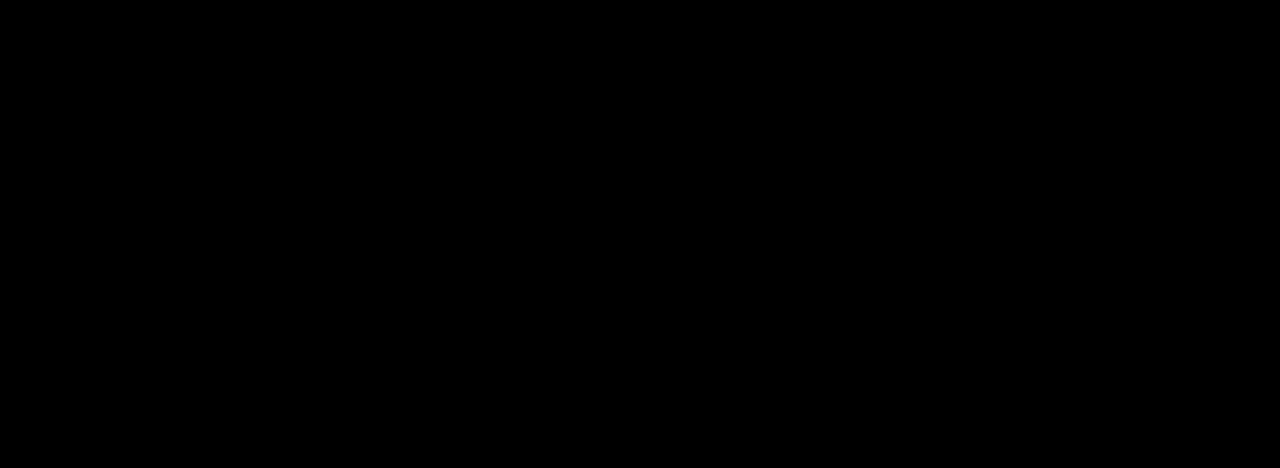
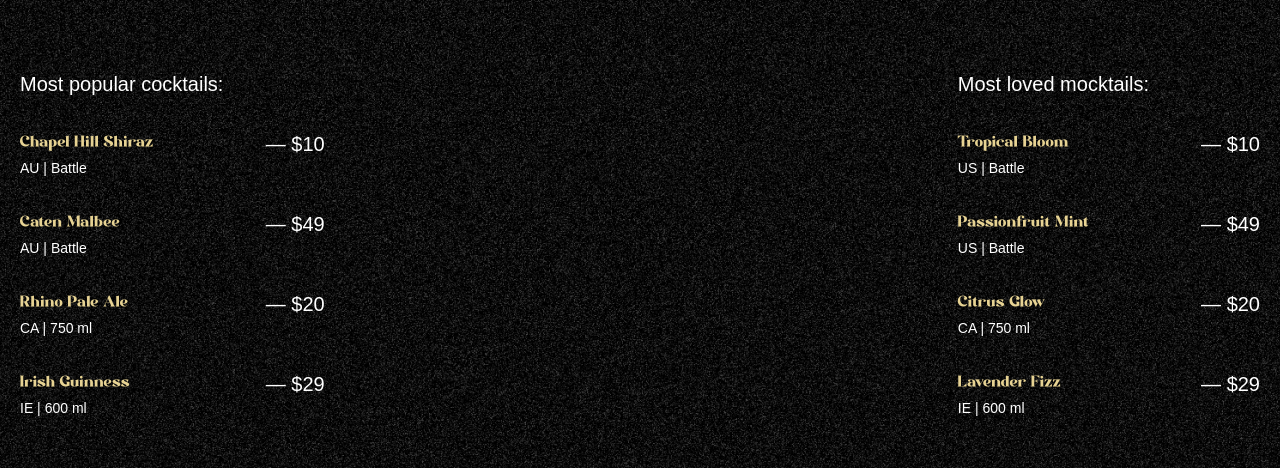
Before and after one commit to ataberkakkan/gsap-landing-page, a React (Vite) app: page / in a window 1280 px wide. Shown: the part 890-1358 px from the top of the page. Built offline with nearby package versions, Linux system fonts and the light colour scheme; a web font is replaced by a local one.

Commit message:
Cocktails Section

```diff
--- a/src/App.jsx
+++ b/src/App.jsx
@@ -2,6 +2,7 @@
 import { ScrollTrigger, SplitText } from "gsap/all";
 import Navbar from "./components/Navbar";
 import Hero from "./components/Hero";
+import Cocktails from "./components/Cocktails";
 
 gsap.registerPlugin(ScrollTrigger, SplitText);
 
@@ -10,7 +11,7 @@
     <main>
       <Navbar />
       <Hero />
-      <div className="h-dvh bg-black"></div>
+      <Cocktails />
     </main>
   );
 };
--- /dev/null
+++ b/src/components/Cocktails.jsx
@@ -0,0 +1,82 @@
+import { useGSAP } from "@gsap/react";
+import { cocktailLists, mockTailLists } from "../constants";
+import gsap from "gsap";
+
+const Cocktails = () => {
+  useGSAP(() => {
+    const parallaxTimeline = gsap.timeline({
+      scrollTrigger: {
+        trigger: "#cocktails",
+        start: "top 30%",
+        end: "bottom 80%",
+        scrub: true,
+      },
+    });
+
+    parallaxTimeline
+      .from("#c-left-leaf", {
+        x: -100,
+        y: 100,
+      })
+      .from("#c-right-leaf", {
+        x: 100,
+        y: 100,
+      });
+  });
+
+  return (
+    <section id="cocktails" className="noisy">
+      <img
+        src="/images/cocktail-left-leaf.png"
+        alt="left-leaf"
+        id="c-left-leaf"
+      />
+
+      <img
+        src="/images/cocktail-right-leaf.png"
+        alt="right-leaf"
+        id="c-right-leaf"
+      />
+
+      <div className="list">
+        <div className="popular">
+          <h2>Most popular cocktails:</h2>
+
+          <ul>
+            {cocktailLists.map(({ name, country, detail, price }) => (
+              <li key={name}>
+                <div className="md:me-28">
+                  <h3>{name}</h3>
+                  <p>
+                    {country} | {detail}
+                  </p>
+                </div>
+                <span>— {price}</span>
+              </li>
+            ))}
+          </ul>
+        </div>
+
+        <div className="loved">
+          <h2>Most loved mocktails:</h2>
+
+          <ul>
+            {mockTailLists.map(({ name, country, detail, price }) => (
+              <li key={name}>
+                <div className="me-28">
+                  <h3>{name}</h3>
+                  <p>
+                    {country} | {detail}
+                  </p>
+                </div>
+                <span>— {price}</span>
+              </li>
+            ))}
+          </ul>
+        </div>
+      </div>
+    </section>
+  );
+};
+
+export default Cocktails;
```
